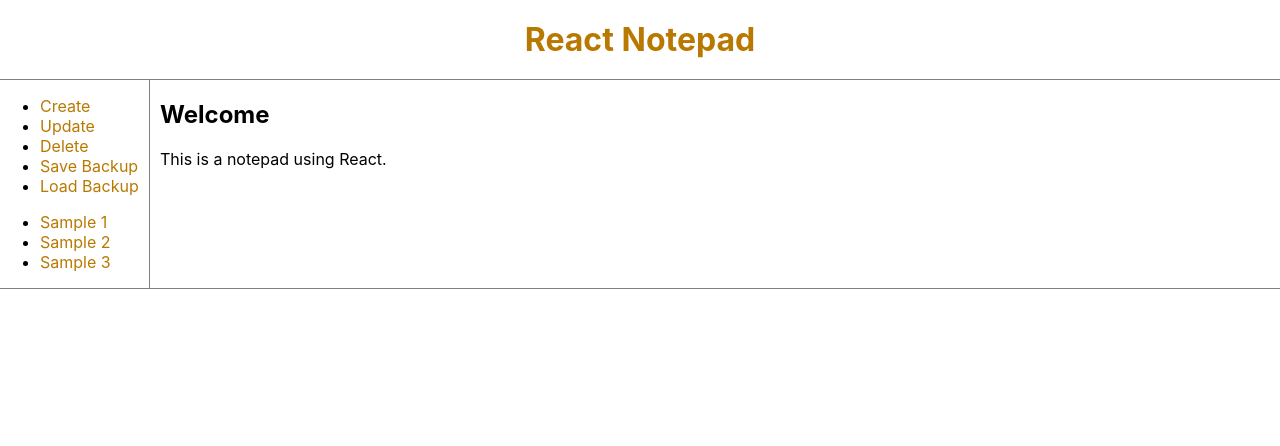
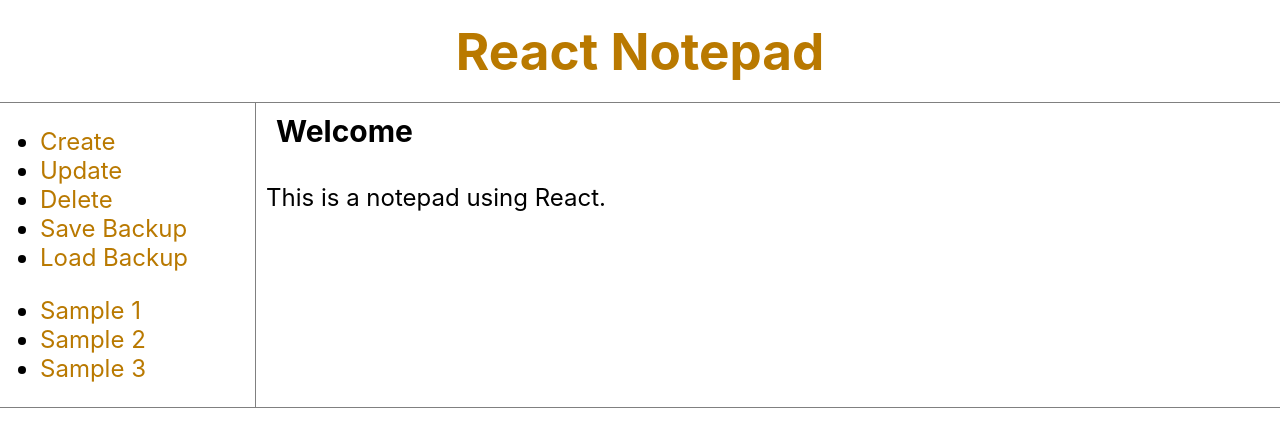
Before and after one commit to kuman514/ReactNotepad, a React (Create React App) app in the folder react-app/: page / in a window 1280 px wide. Shown: the top 446 px of the page. Built offline with nearby package versions, Linux system fonts and the light colour scheme.

Commit message:
Modified font size

```diff
--- a/react-app/src/App.css
+++ b/react-app/src/App.css
@@ -13,6 +13,7 @@ h1 {
     padding-bottom: 20px;
     margin: 0;
     border-bottom: 1px solid gray;
+    font-size: 4vw;
 }
 
 h1:hover, input[type="button"]:hover, a:hover {
@@ -22,8 +23,9 @@ h1:hover, input[type="button"]:hover, a:hover {
 .NoteBody {
     display: grid;
     text-align: left;
-    grid-template-columns: 150px 1fr;
+    grid-template-columns: 20vw 1fr;
     border-bottom: 1px solid gray;
+    font-size: 24px;
 }
 
 input {
@@ -45,15 +47,21 @@ input[type="text"] {
     padding: 3px;
     border-bottom: 3px solid black;
     width: 75vw;
-    font-size: 5vw;
+    font-size: 30px;
 }
 
 textarea {
     border: 2px solid black;
     padding: 4px;
     width: 75vw;
-    height: calc(100px + 20vw);
-    font-size: 3vw;
+    height: calc(100px + 20vh);
+    font-size: 24px;
+}
+
+h2 {
+    font-size: 30px;
+    padding: 10px;
+    margin: 0px;
 }
 
 @media (max-width: 800px) {
```
